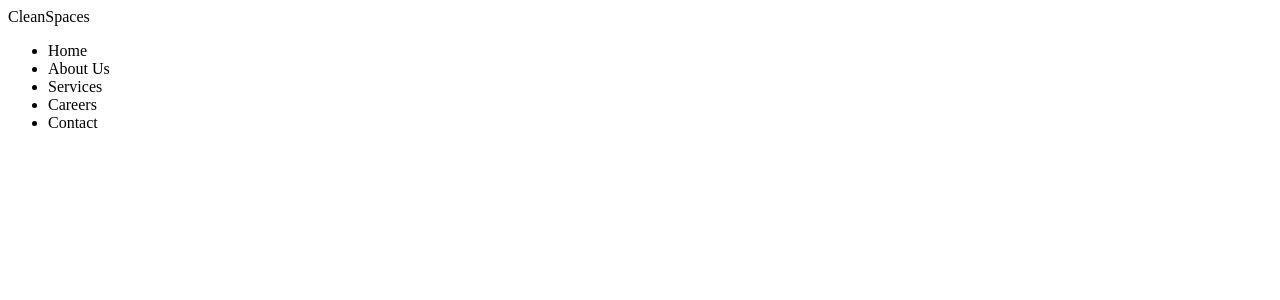
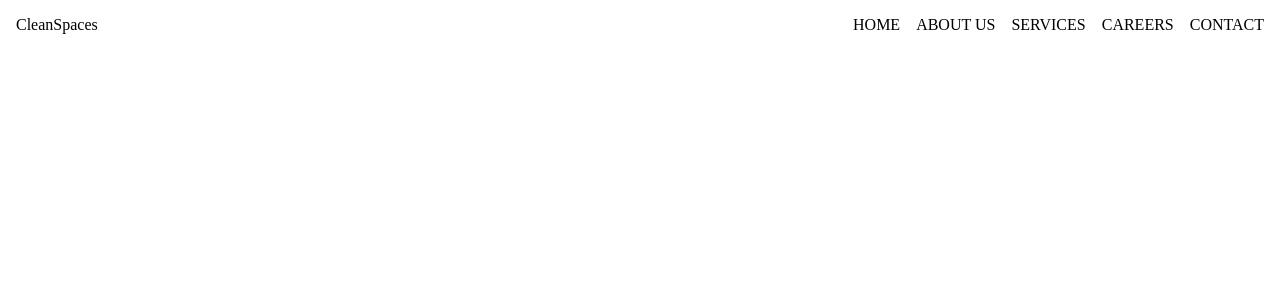
Before and after one commit to xKairus/cleaning-company, a React (Vite) app: page / in a window 1280 px wide. Shown: the top 300 px of the page. Built offline with nearby package versions, Linux system fonts and the light colour scheme.

Commit message:
feat: add basic styles

```diff
--- a/src/components/Header/Header.jsx
+++ b/src/components/Header/Header.jsx
@@ -1,13 +1,15 @@
+import classes from "./Header.module.css";
+
 export default function Header() {
   return (
-    <header className="header">
-      <div className="header__logo">CleanSpaces</div>
-      <ul className="nav">
-        <li className="nav__item">Home</li>
-        <li className="nav__item">About Us</li>
-        <li className="nav__item">Services</li>
-        <li className="nav__item">Careers</li>
-        <li className="nav__item">Contact</li>
+    <header className={classes.header}>
+      <div className={classes.header__logo}>CleanSpaces</div>
+      <ul className={classes.nav}>
+        <li className={classes.nav}>Home</li>
+        <li className={classes.nav}>About Us</li>
+        <li className={classes.nav}>Services</li>
+        <li className={classes.nav}>Careers</li>
+        <li className={classes.nav}>Contact</li>
       </ul>
     </header>
   );
--- /dev/null
+++ b/src/components/Header/Header.module.css
@@ -0,0 +1,14 @@
+.header {
+  display: flex;
+  justify-content: space-between;
+  align-items: center;
+  padding: 0 1rem;
+}
+
+.nav {
+  list-style: none;
+  display: flex;
+  align-items: center;
+  gap: 1rem;
+  text-transform: uppercase;
+}
--- a/src/main.jsx
+++ b/src/main.jsx
@@ -2,7 +2,10 @@ import React from "react";
 import ReactDOM from "react-dom/client";
 import App from "./App.jsx";
 
-import "./main.css";
+import "./styles/main.css";
+import "./styles/fonts.css";
+import "./styles/normalize.css";
+import "./styles/variables.css";
 
 ReactDOM.createRoot(document.getElementById("root")).render(
   <React.StrictMode>
--- /dev/null
+++ b/src/styles/fonts.css
@@ -0,0 +1,44 @@
+@font-face {
+  font-family: Roboto;
+  font-style: normal;
+  font-weight: 400;
+  font-display: swap;
+  src: url(../fonts/Roboto-Regular.woff2) format("woff2"),
+    url(../fonts/Roboto-Regular.woff) format("woff");
+}
+
+@font-face {
+  font-family: Volkhov;
+  font-style: normal;
+  font-weight: 700;
+  font-display: swap;
+  src: url(../fonts/Volkhov-Bold.woff2) format("woff2"),
+    url(../fonts/Volkhov-Bold.woff) format("woff");
+}
+
+@font-face {
+  font-family: Poppins;
+  font-style: normal;
+  font-weight: 500;
+  font-display: swap;
+  src: url(../fonts/Poppins-Medium.woff2) format("woff2"),
+    url(../fonts/Poppins-Medium.woff) format("woff");
+}
+
+@font-face {
+  font-family: Poppins;
+  font-style: normal;
+  font-weight: 600;
+  font-display: swap;
+  src: url(../fonts/Poppins-SemiBold.woff2) format("woff2"),
+    url(../fonts/Poppins-SemiBold.woff) format("woff");
+}
+
+@font-face {
+  font-family: Poppins;
+  font-style: normal;
+  font-weight: 700;
+  font-display: swap;
+  src: url(../fonts/Poppins-Bold.woff2) format("woff2"),
+    url(../fonts/Poppins-Bold.woff) format("woff");
+}
--- /dev/null
+++ b/src/styles/variables.css
@@ -0,0 +1,13 @@
+:root {
+  --color-bg-main: #fff;
+  --color-bg-secondary: #fff1da;
+
+  --color-typo-main: #14183e;
+  --color-typo-secondary: #5e6282;
+
+  --color-link: #ffffff;
+
+  --color-accent-first: #df6951;
+  --color-accent-second: #f0bb1f;
+  --color-accent-third: #006380;
+}
```
Also changed, not shown: src/styles/main.css (added), src/styles/normalize.css (added).
